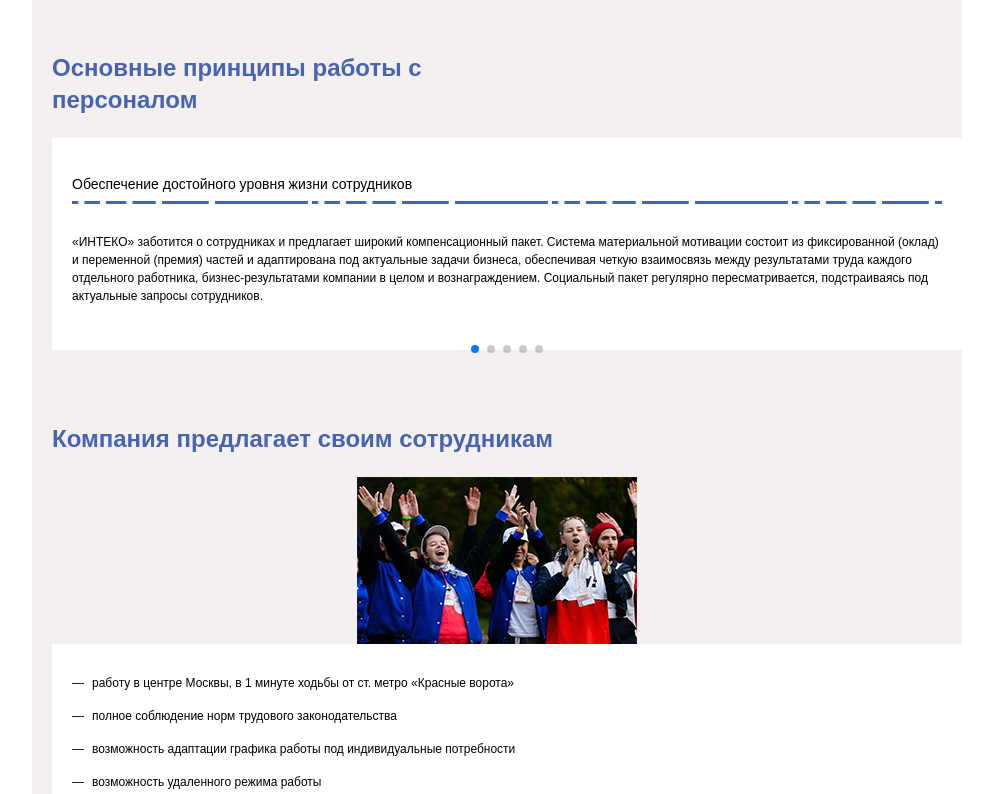
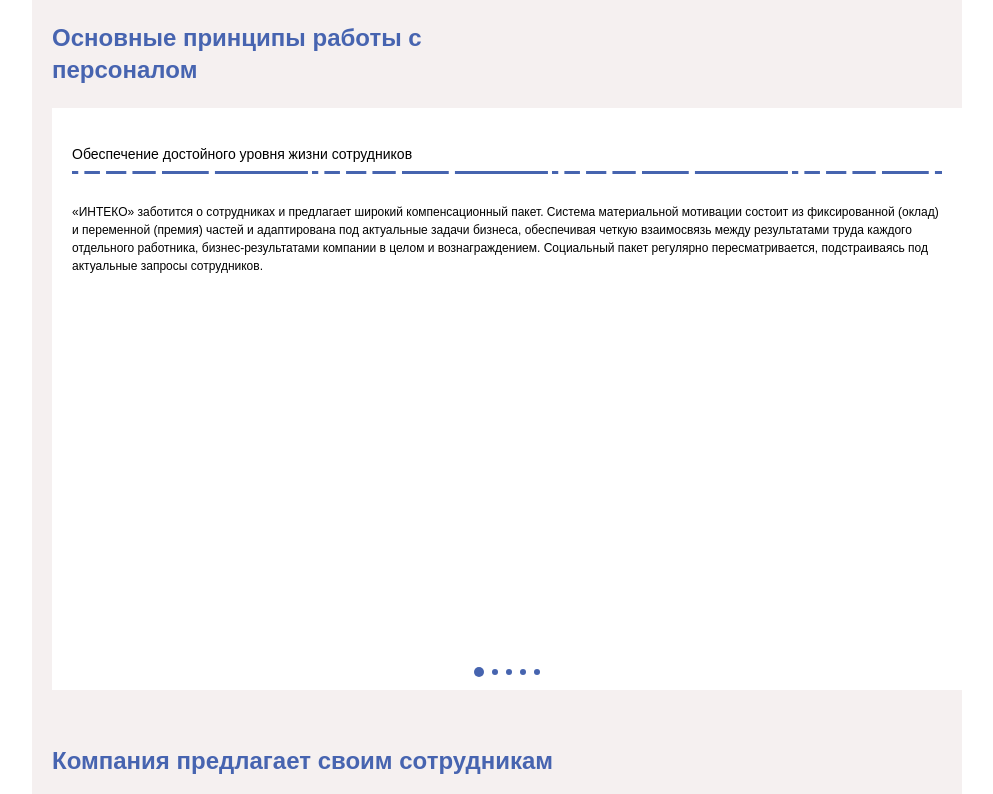
Before and after one commit to apoluektova/inteco, a website: page source/index.html in a window 1280 px wide. Shown: the part 1653-2447 px from the top of the page, without its empty margins (143-1136 px from the left). Drawn offline with nearby package versions, Linux system fonts and the light colour scheme; files that its build step writes are made by us from their sources.

Commit message:
Fix styles for swiper in principles and employees sections

```diff
--- a/source/index.html
+++ b/source/index.html
@@ -229,7 +229,7 @@
                 <img class="employees__swiper-image" src="img/employees_slide11.jpg" alt="Сотрудники компании Интеко">
               </div>
             </div>
-            <div class="employess__swiper-pagination swiper-pagination"></div>
+            <div class="employees__swiper-pagination swiper-pagination"></div>
           </div>
           <ul class="employees__list">
             <li class="employees__item">работу в центре Москвы, в 1 минуте ходьбы от ст. метро «Красные ворота»</li>
--- a/source/sass/blocks/employees.scss
+++ b/source/sass/blocks/employees.scss
@@ -33,3 +33,24 @@
     left: -20px;
   }
 }
+
+.employees__swiper {
+  margin-left: -30px;
+}
+
+.employees__swiper .employees__swiper-pagination {
+  bottom: 50px;
+}
+
+.employees__swiper-pagination .swiper-pagination-bullet {
+  background-color: $white;
+  width: 6px;
+  height: 6px;
+  opacity: 1;
+  vertical-align: middle;
+}
+
+.employees__swiper-pagination .swiper-pagination-bullet-active {
+  width: 10px;
+  height: 10px;
+}
--- a/source/sass/blocks/principles.scss
+++ b/source/sass/blocks/principles.scss
@@ -10,6 +10,7 @@
 .principles__slide {
   background-color: $white;
   padding: 37px 20px 45px 20px;
+  min-height: 500px;
 }
 
 .principles__slide-title {
@@ -35,3 +36,16 @@
   text-align: left;
   margin: 0;
 }
+
+.principles__swiper-pagination .swiper-pagination-bullet {
+  width: 6px;
+  height: 6px;
+  background-color: $dots-blue;
+  opacity: 1;
+  vertical-align: middle;
+}
+
+.principles__swiper-pagination .swiper-pagination-bullet-active {
+  width: 10px;
+  height: 10px;
+}
--- a/source/sass/blocks/projects.scss
+++ b/source/sass/blocks/projects.scss
@@ -14,7 +14,8 @@
 .projects__description {
   background-color: $white;
   padding: 27px 20px 26px 20px;
-  // margin-top: -30px;
+  margin-top: -30px;
+  margin-right: -20px;
   position: relative;
   z-index: 20;
   margin-bottom: 30px;
@@ -26,6 +27,14 @@
   text-align: left;
   margin: 0;
   margin-bottom: 17px;
+}
+
+.projects__swiper {
+  margin-left: -30px;
+}
+
+.projects__swiper .projects__swiper-pagination {
+  bottom: 40px;
 }
 
 .projects__swiper-pagination .swiper-pagination-bullet {
--- a/source/sass/global/variables.scss
+++ b/source/sass/global/variables.scss
@@ -8,3 +8,4 @@
 $black: #000000;
 $beige: #f5f0f0;
 $blue: #4764b0;
+$dots-blue: #4664af;
```
